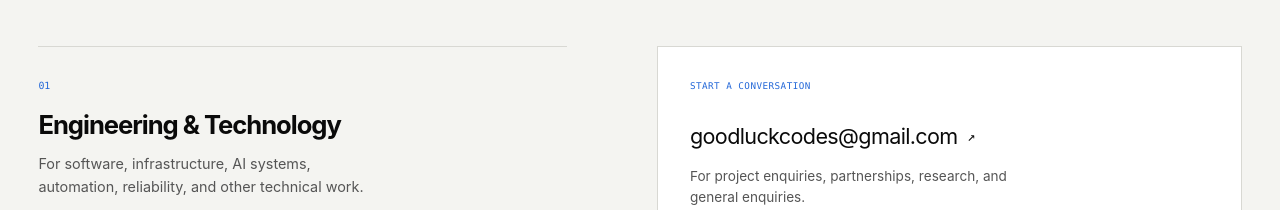
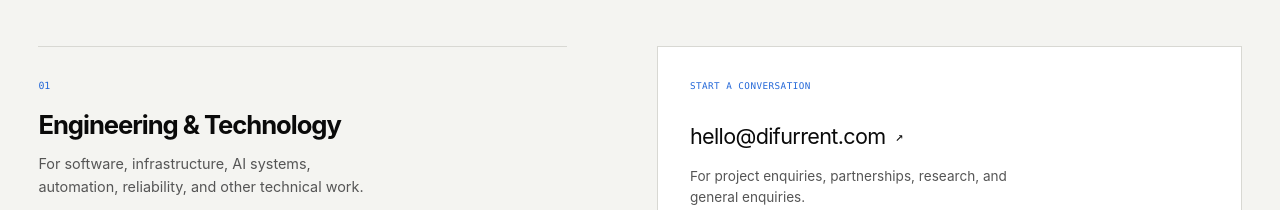
Before and after one commit to noklash/difurrent, a website: page src/index.html in a window 1280 px wide. Shown: the part 6960-7170 px from the top of the page. Drawn offline with Linux system fonts and the light colour scheme; no server answers; a web font is replaced by a local one.

Commit message:
Update index.html

```diff
--- a/src/index.html
+++ b/src/index.html
@@ -1160,7 +1160,7 @@
                         class="contact-email"
                         href="mailto:goodluckcodes@gmail.com"
                     >
-                        goodluckcodes@gmail.com
+                        hello@difurrent.com
 
                         <span aria-hidden="true">
                             ↗
```
